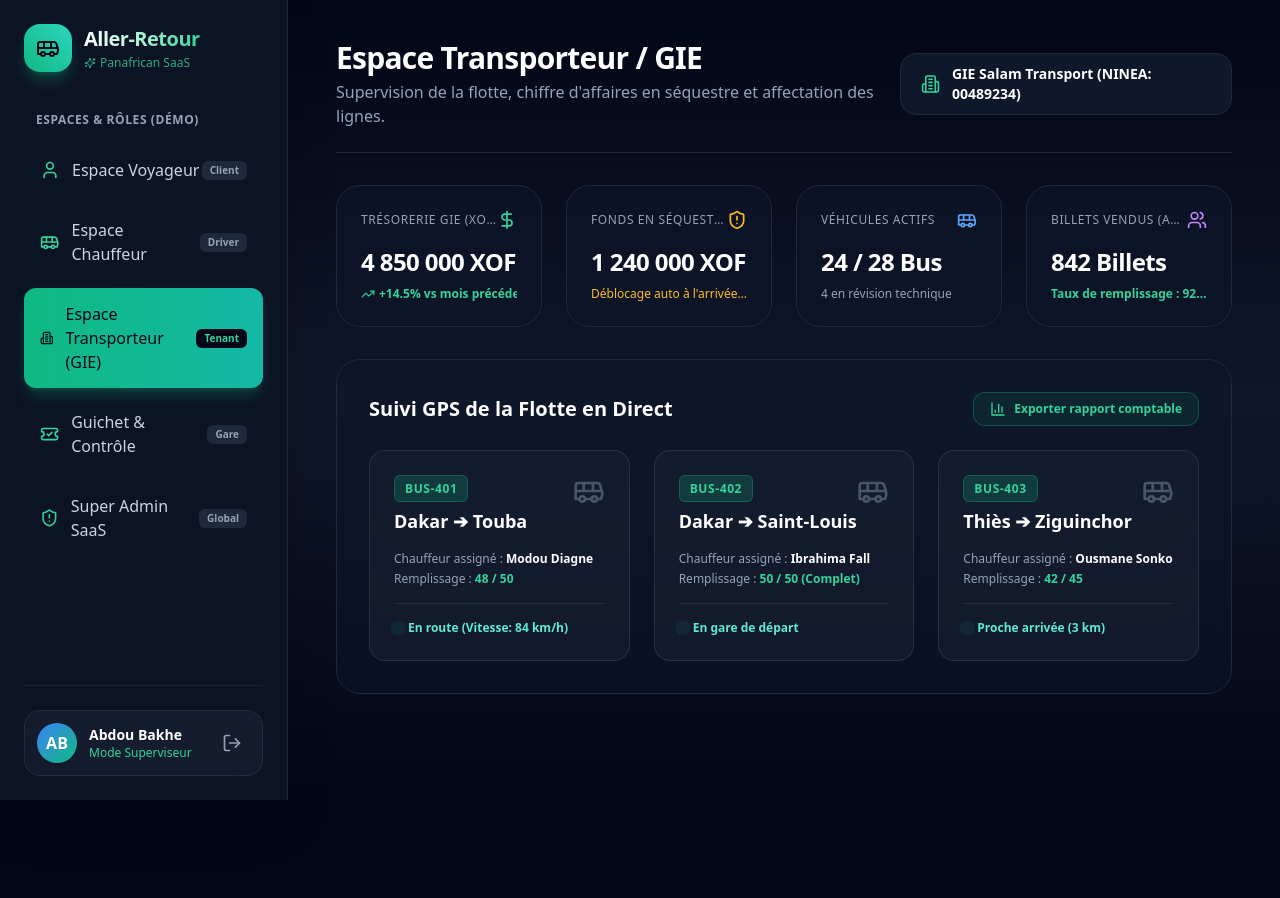
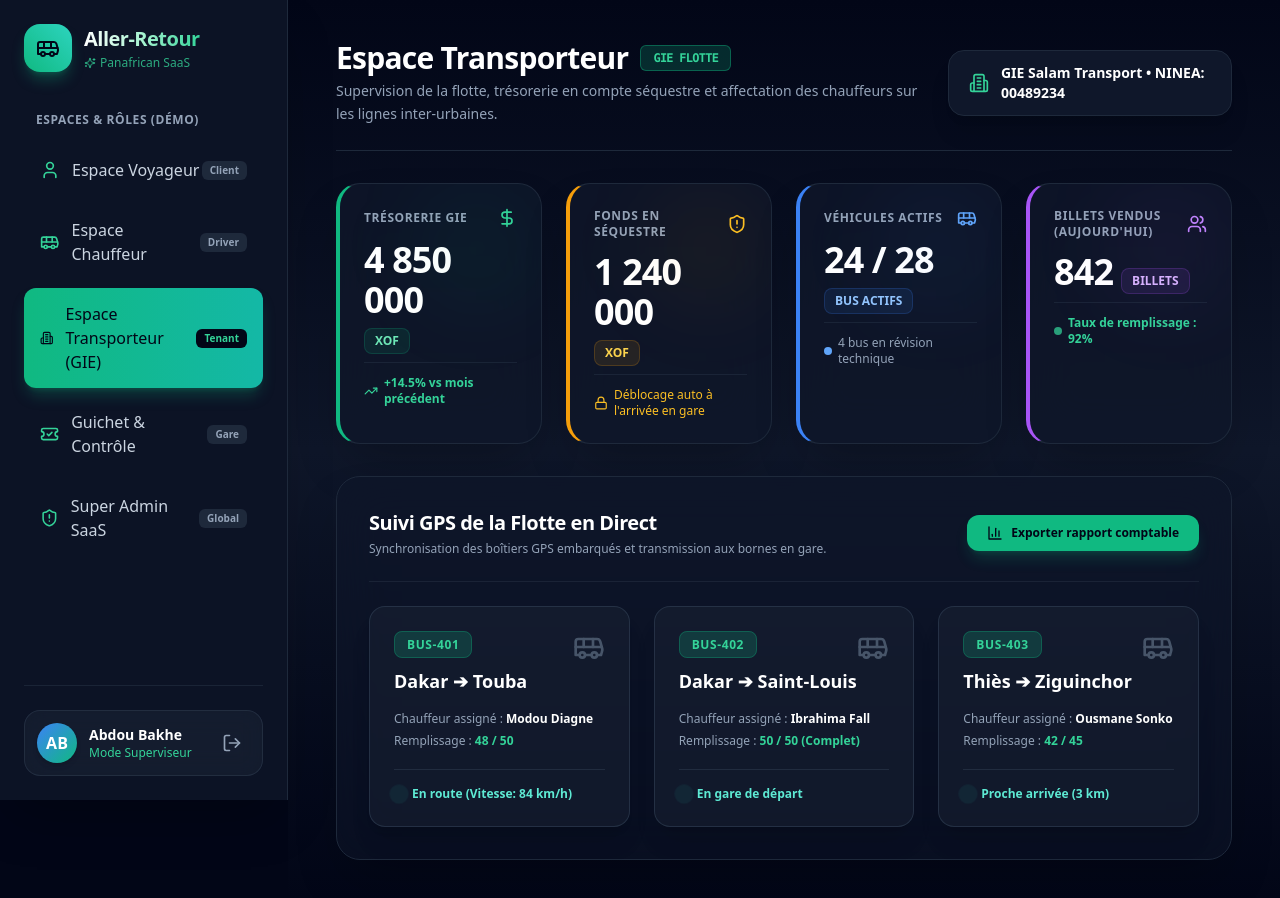
Before and after one commit to migini10/Aller-Retour, a Next.js app in the folder apps/web/: page /dashboard/carrier in a window 1280 px wide. Before the commit the page ends 800 px from the top, so only its background shows below. Built offline with nearby package versions, Linux system fonts and the light colour scheme.

Commit message:
style(web): restore premium large number display with glowing currency badges and robust single-line flex wrapping

```diff
--- a/apps/web/src/app/dashboard/carrier/page.tsx
+++ b/apps/web/src/app/dashboard/carrier/page.tsx
@@ -1,70 +1,97 @@
 'use client';
 
 import React from 'react';
-import { Building2, Bus, Users, TrendingUp, ShieldAlert, DollarSign, Calendar, BarChart3, CheckCircle2 } from 'lucide-react';
+import { Building2, Bus, Users, TrendingUp, ShieldAlert, DollarSign, Calendar, BarChart3, CheckCircle2, Lock, Wallet } from 'lucide-react';
 
 export default function CarrierDashboard() {
   return (
     <div className="space-y-8 animate-fade-in">
       {/* Header Banner */}
-      <div className="flex items-center justify-between pb-6 border-b border-slate-800">
+      <div className="flex flex-col sm:flex-row sm:items-center justify-between gap-4 pb-6 border-b border-slate-800">
         <div>
-          <h1 className="text-3xl font-extrabold text-white tracking-tight">Espace Transporteur / GIE</h1>
-          <p className="text-slate-400 mt-1">Supervision de la flotte, chiffre d'affaires en séquestre et affectation des lignes.</p>
+          <h1 className="text-3xl font-extrabold text-white tracking-tight flex items-center gap-3">
+            Espace Transporteur <span className="text-xs uppercase bg-emerald-500/20 border border-emerald-500/40 text-emerald-400 px-3 py-1 rounded-md font-mono">GIE Flotte</span>
+          </h1>
+          <p className="text-slate-400 mt-1 text-sm leading-relaxed">Supervision de la flotte, trésorerie en compte séquestre et affectation des chauffeurs sur les lignes inter-urbaines.</p>
         </div>
-        <div className="flex items-center gap-3 bg-slate-900 border border-slate-800 px-5 py-2.5 rounded-2xl">
-          <Building2 className="w-5 h-5 text-emerald-400" />
-          <span className="font-bold text-white text-sm">GIE Salam Transport (NINEA: 00489234)</span>
+        <div className="flex items-center gap-3 bg-slate-900 border border-slate-800 px-5 py-3 rounded-2xl shadow-xl">
+          <Building2 className="w-5 h-5 text-emerald-400 shrink-0" />
+          <span className="font-bold text-white text-sm">GIE Salam Transport • NINEA: 00489234</span>
         </div>
       </div>
 
-      {/* Grid Stats */}
-      <div className="grid grid-cols-1 sm:grid-cols-2 xl:grid-cols-4 gap-6">
-        <div className="bg-slate-900/60 border border-slate-800 p-6 rounded-3xl backdrop-blur-xl overflow-hidden">
-          <div className="flex justify-between items-center mb-4">
-            <span className="text-slate-400 font-medium text-xs uppercase tracking-wider block truncate">Trésorerie GIE (XOF)</span>
+      {/* Grid Stats (Haute Fidélité et Nombres Premium avec Badges XOF) */}
+      <div className="grid grid-cols-1 sm:grid-cols-2 lg:grid-cols-4 gap-6">
+        <div className="bg-slate-900/80 border border-slate-800 p-6 rounded-3xl backdrop-blur-xl shadow-2xl relative overflow-hidden group hover:border-slate-700 transition-all border-l-4 border-l-emerald-500">
+          <div className="absolute top-0 right-0 w-32 h-32 bg-emerald-500/5 rounded-full blur-2xl pointer-events-none group-hover:bg-emerald-500/10 transition-colors" />
+          <div className="flex justify-between items-center mb-3">
+            <span className="text-slate-400 font-bold text-xs uppercase tracking-wider">Trésorerie GIE</span>
             <DollarSign className="w-5 h-5 text-emerald-400 shrink-0" />
           </div>
-          <h2 className="text-xl xl:text-2xl font-black text-white tracking-tight truncate">4 850 000 XOF</h2>
-          <p className="text-xs text-emerald-400 mt-2 font-semibold flex items-center gap-1 truncate">
+          <div className="flex items-baseline gap-2 my-2 flex-wrap">
+            <span className="text-3xl lg:text-4xl font-black tracking-tight text-white">4 850 000</span>
+            <span className="text-xs font-black uppercase px-2.5 py-1 rounded-lg bg-emerald-500/10 border border-emerald-500/20 text-emerald-300">XOF</span>
+          </div>
+          <p className="text-xs text-emerald-400 mt-2 font-semibold flex items-center gap-1.5 pt-3 border-t border-slate-800/80">
             <TrendingUp className="w-3.5 h-3.5 shrink-0" /> +14.5% vs mois précédent
           </p>
         </div>
 
-        <div className="bg-slate-900/60 border border-slate-800 p-6 rounded-3xl backdrop-blur-xl overflow-hidden">
-          <div className="flex justify-between items-center mb-4">
-            <span className="text-slate-400 font-medium text-xs uppercase tracking-wider block truncate">Fonds en Séquestre</span>
+        <div className="bg-slate-900/80 border border-slate-800 p-6 rounded-3xl backdrop-blur-xl shadow-2xl relative overflow-hidden group hover:border-slate-700 transition-all border-l-4 border-l-amber-500">
+          <div className="absolute top-0 right-0 w-32 h-32 bg-amber-500/5 rounded-full blur-2xl pointer-events-none group-hover:bg-amber-500/10 transition-colors" />
+          <div className="flex justify-between items-center mb-3">
+            <span className="text-slate-400 font-bold text-xs uppercase tracking-wider">Fonds en Séquestre</span>
             <ShieldAlert className="w-5 h-5 text-amber-400 shrink-0" />
           </div>
-          <h2 className="text-xl xl:text-2xl font-bold text-white tracking-tight truncate">1 240 000 XOF</h2>
-          <p className="text-xs text-amber-400 mt-2 truncate">Déblocage auto à l'arrivée en gare</p>
+          <div className="flex items-baseline gap-2 my-2 flex-wrap">
+            <span className="text-3xl lg:text-4xl font-black tracking-tight text-white">1 240 000</span>
+            <span className="text-xs font-black uppercase px-2.5 py-1 rounded-lg bg-amber-500/10 border border-amber-500/20 text-amber-300">XOF</span>
+          </div>
+          <p className="text-xs text-amber-400 mt-2 flex items-center gap-1.5 pt-3 border-t border-slate-800/80 font-medium">
+            <Lock className="w-3.5 h-3.5 shrink-0" /> Déblocage auto à l'arrivée en gare
+          </p>
         </div>
 
-        <div className="bg-slate-900/60 border border-slate-800 p-6 rounded-3xl backdrop-blur-xl overflow-hidden">
-          <div className="flex justify-between items-center mb-4">
-            <span className="text-slate-400 font-medium text-xs uppercase tracking-wider block truncate">Véhicules Actifs</span>
+        <div className="bg-slate-900/80 border border-slate-800 p-6 rounded-3xl backdrop-blur-xl shadow-2xl relative overflow-hidden group hover:border-slate-700 transition-all border-l-4 border-l-blue-500">
+          <div className="absolute top-0 right-0 w-32 h-32 bg-blue-500/5 rounded-full blur-2xl pointer-events-none group-hover:bg-blue-500/10 transition-colors" />
+          <div className="flex justify-between items-center mb-3">
+            <span className="text-slate-400 font-bold text-xs uppercase tracking-wider">Véhicules Actifs</span>
             <Bus className="w-5 h-5 text-blue-400 shrink-0" />
           </div>
-          <h2 className="text-xl xl:text-2xl font-bold text-white tracking-tight truncate">24 / 28 Bus</h2>
-          <p className="text-xs text-slate-400 mt-2 truncate">4 en révision technique</p>
+          <div className="flex items-baseline gap-2 my-2 flex-wrap">
+            <span className="text-3xl lg:text-4xl font-black tracking-tight text-white">24 / 28</span>
+            <span className="text-xs font-black uppercase px-2.5 py-1 rounded-lg bg-blue-500/10 border border-blue-500/20 text-blue-300">Bus Actifs</span>
+          </div>
+          <p className="text-xs text-slate-400 mt-2 flex items-center gap-1.5 pt-3 border-t border-slate-800/80 font-medium">
+            <span className="w-2 h-2 rounded-full bg-blue-400 shrink-0" /> 4 bus en révision technique
+          </p>
         </div>
 
-        <div className="bg-slate-900/60 border border-slate-800 p-6 rounded-3xl backdrop-blur-xl overflow-hidden">
-          <div className="flex justify-between items-center mb-4">
-            <span className="text-slate-400 font-medium text-xs uppercase tracking-wider block truncate">Billets Vendus (Aujourd'hui)</span>
+        <div className="bg-slate-900/80 border border-slate-800 p-6 rounded-3xl backdrop-blur-xl shadow-2xl relative overflow-hidden group hover:border-slate-700 transition-all border-l-4 border-l-purple-500">
+          <div className="absolute top-0 right-0 w-32 h-32 bg-purple-500/5 rounded-full blur-2xl pointer-events-none group-hover:bg-purple-500/10 transition-colors" />
+          <div className="flex justify-between items-center mb-3">
+            <span className="text-slate-400 font-bold text-xs uppercase tracking-wider">Billets Vendus (Aujourd'hui)</span>
             <Users className="w-5 h-5 text-purple-400 shrink-0" />
           </div>
-          <h2 className="text-xl xl:text-2xl font-bold text-white tracking-tight truncate">842 Billets</h2>
-          <p className="text-xs text-emerald-400 mt-2 font-semibold truncate">Taux de remplissage : 92%</p>
+          <div className="flex items-baseline gap-2 my-2 flex-wrap">
+            <span className="text-3xl lg:text-4xl font-black tracking-tight text-white">842</span>
+            <span className="text-xs font-black uppercase px-2.5 py-1 rounded-lg bg-purple-500/10 border border-purple-500/20 text-purple-300">Billets</span>
+          </div>
+          <p className="text-xs text-emerald-400 mt-2 font-semibold flex items-center gap-1.5 pt-3 border-t border-slate-800/80">
+            <span className="w-2 h-2 rounded-full bg-emerald-400 shrink-0 animate-pulse" /> Taux de remplissage : 92%
+          </p>
         </div>
       </div>
 
       {/* Fleet Monitoring */}
-      <div className="bg-slate-900/50 border border-slate-800 rounded-3xl p-8 backdrop-blur-xl">
-        <div className="flex justify-between items-center mb-6">
-          <h3 className="text-xl font-bold text-white">Suivi GPS de la Flotte en Direct</h3>
-          <button className="bg-emerald-500/10 border border-emerald-500/30 text-emerald-400 font-bold text-xs px-4 py-2 rounded-xl flex items-center gap-2">
-            <BarChart3 className="w-4 h-4" /> Exporter rapport comptable
+      <div className="bg-slate-900/50 border border-slate-800 rounded-3xl p-8 backdrop-blur-xl shadow-2xl">
+        <div className="flex flex-col sm:flex-row sm:items-center justify-between gap-4 mb-6 pb-6 border-b border-slate-800/80">
+          <div>
+            <h3 className="text-xl font-bold text-white tracking-tight">Suivi GPS de la Flotte en Direct</h3>
+            <p className="text-xs text-slate-400 mt-1">Synchronisation des boîtiers GPS embarqués et transmission aux bornes en gare.</p>
+          </div>
+          <button className="bg-emerald-500 hover:bg-emerald-400 text-slate-950 font-bold text-xs px-5 py-2.5 rounded-xl flex items-center gap-2 shadow-lg shadow-emerald-500/20 transition-all hover:scale-105">
+            <BarChart3 className="w-4 h-4 shrink-0" /> Exporter rapport comptable
           </button>
         </div>
         <div className="grid grid-cols-1 md:grid-cols-2 lg:grid-cols-3 gap-6">
@@ -73,21 +100,21 @@ export default function CarrierDashboard() {
             { id: 'BUS-402', route: 'Dakar ➔ Saint-Louis', driver: 'Ibrahima Fall', status: 'En gare de départ', fill: '50 / 50 (Complet)' },
             { id: 'BUS-403', route: 'Thiès ➔ Ziguinchor', driver: 'Ousmane Sonko', status: 'Proche arrivée (3 km)', fill: '42 / 45' },
           ].map((b) => (
-            <div key={b.id} className="bg-slate-800/40 border border-slate-700/60 p-6 rounded-2xl relative overflow-hidden group hover:border-emerald-500/50 transition-all">
+            <div key={b.id} className="bg-slate-800/40 border border-slate-700/60 p-6 rounded-2xl relative overflow-hidden group hover:border-emerald-500/50 transition-all shadow-xl">
               <div className="flex justify-between items-start mb-4">
                 <div>
-                  <span className="text-xs font-bold uppercase tracking-wider px-2.5 py-1 rounded-md bg-emerald-500/20 text-emerald-400 border border-emerald-500/30">
+                  <span className="text-xs font-bold uppercase tracking-wider px-3 py-1 rounded-lg bg-emerald-500/20 text-emerald-400 border border-emerald-500/30">
                     {b.id}
                   </span>
-                  <h4 className="text-lg font-bold text-white mt-2">{b.route}</h4>
+                  <h4 className="text-lg font-bold text-white mt-3">{b.route}</h4>
                 </div>
-                <Bus className="w-8 h-8 text-slate-600 group-hover:text-emerald-400 transition-colors" />
+                <Bus className="w-8 h-8 text-slate-600 group-hover:text-emerald-400 transition-colors shrink-0" />
               </div>
-              <p className="text-xs text-slate-400 mb-1">Chauffeur assigné : <strong className="text-white">{b.driver}</strong></p>
-              <p className="text-xs text-slate-400 mb-4">Remplissage : <strong className="text-emerald-400">{b.fill}</strong></p>
+              <p className="text-xs text-slate-400 mb-1.5">Chauffeur assigné : <strong className="text-white font-semibold">{b.driver}</strong></p>
+              <p className="text-xs text-slate-400 mb-5">Remplissage : <strong className="text-emerald-400 font-bold">{b.fill}</strong></p>
               <div className="pt-4 border-t border-slate-700/50 flex justify-between items-center">
-                <span className="text-xs font-semibold text-teal-300 flex items-center gap-1.5">
-                  <span className="w-2 h-2 rounded-full bg-teal-400 animate-ping" /> {b.status}
+                <span className="text-xs font-semibold text-teal-300 flex items-center gap-2">
+                  <span className="w-2.5 h-2.5 rounded-full bg-teal-400 animate-ping" /> {b.status}
                 </span>
               </div>
             </div>
```
Also changed, not shown: apps/web/src/app/dashboard/superadmin/page.tsx (+88 -37 lines).
